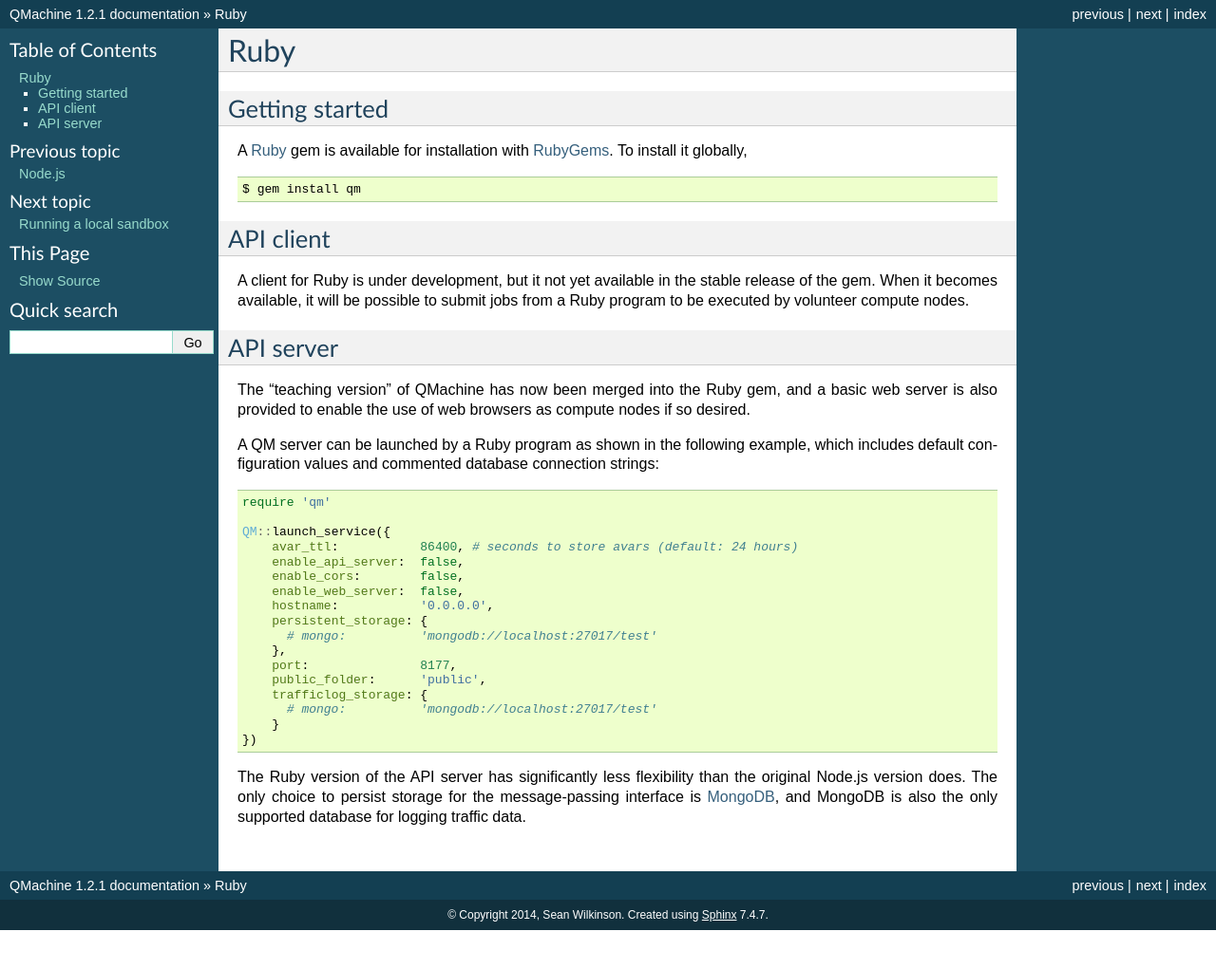
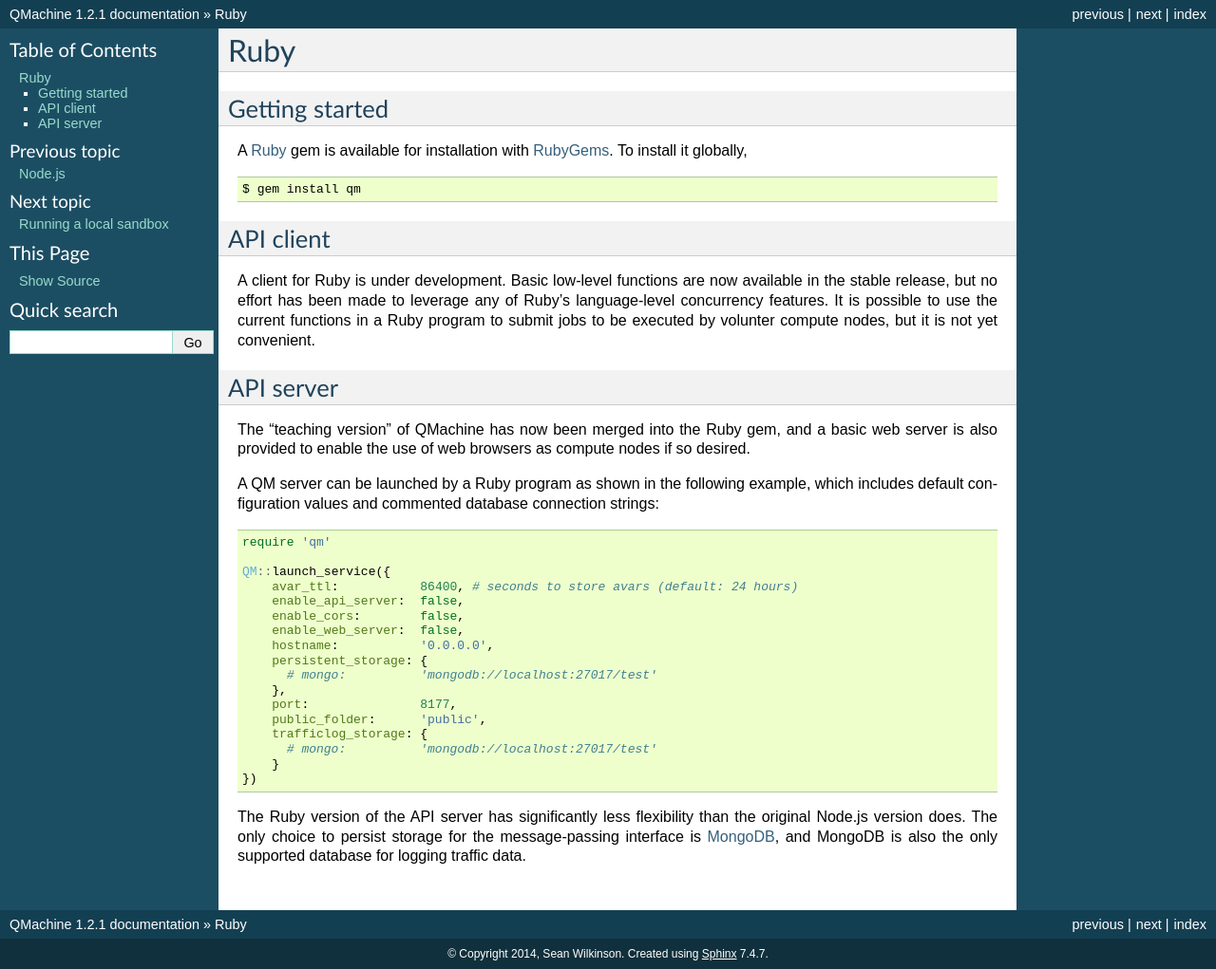
Before and after one commit to qmachine/qmachine, a Sphinx documentation site: the page built from docs/ruby.rst, in a window 1280 px wide. Shown: the whole page at 95% size. Built offline with Sphinx 7.4.7, drawn with Linux system fonts in a browser that asks for light colours; before the commit the page ends 980 px from its top, so only the background shows below that.

Commit message:
Fixed out-of-date documentation

```diff
--- a/docs/ruby.rst
+++ b/docs/ruby.rst
@@ -15,9 +15,11 @@ globally,
 API client
 ----------
 
-A client for Ruby is under development, but it not yet available in the stable
-release of the gem. When it becomes available, it will be possible to submit
-jobs from a Ruby program to be executed by volunteer compute nodes.
+A client for Ruby is under development. Basic low-level functions are now
+available in the stable release, but no effort has been made to leverage any of
+Ruby's language-level concurrency features. It is possible to use the current
+functions in a Ruby program to submit jobs to be executed by volunter compute
+nodes, but it is not yet convenient.
 
 
 API server
```
Also changed, not shown: docs/http-api.rst (+7 -4 lines).
